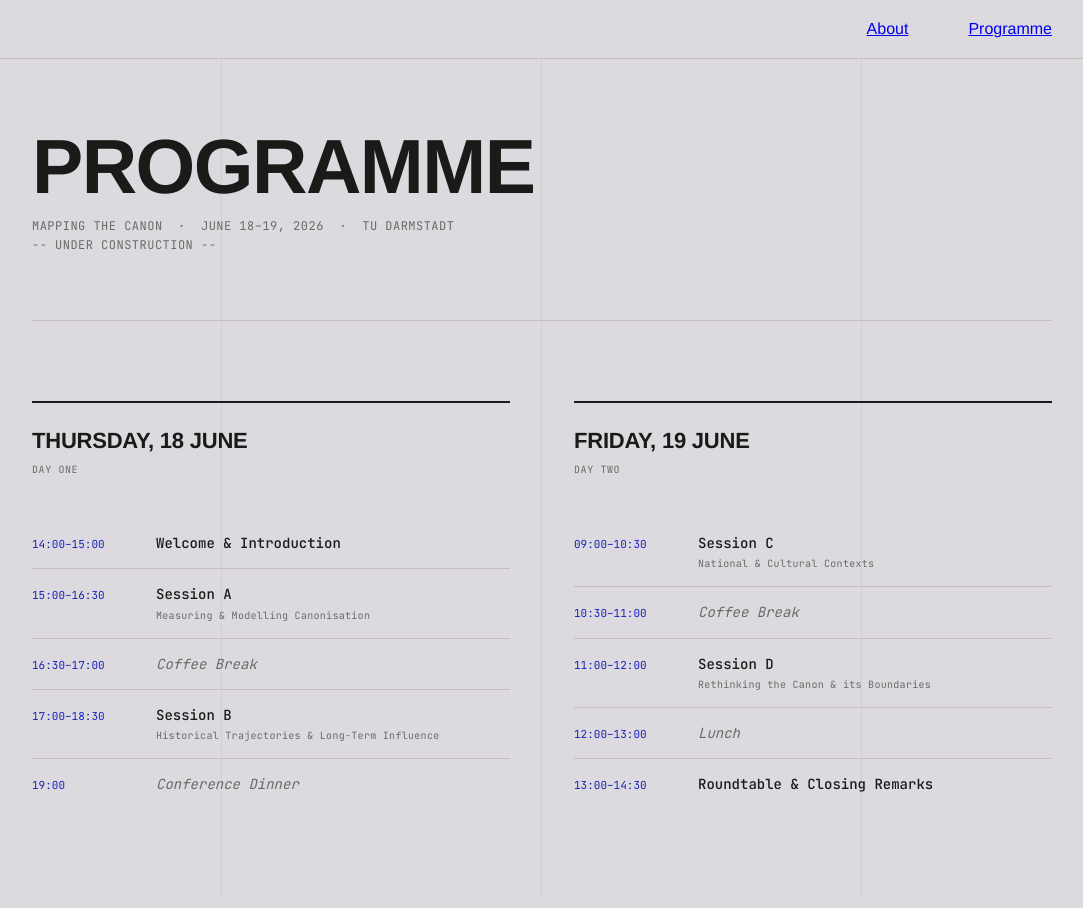
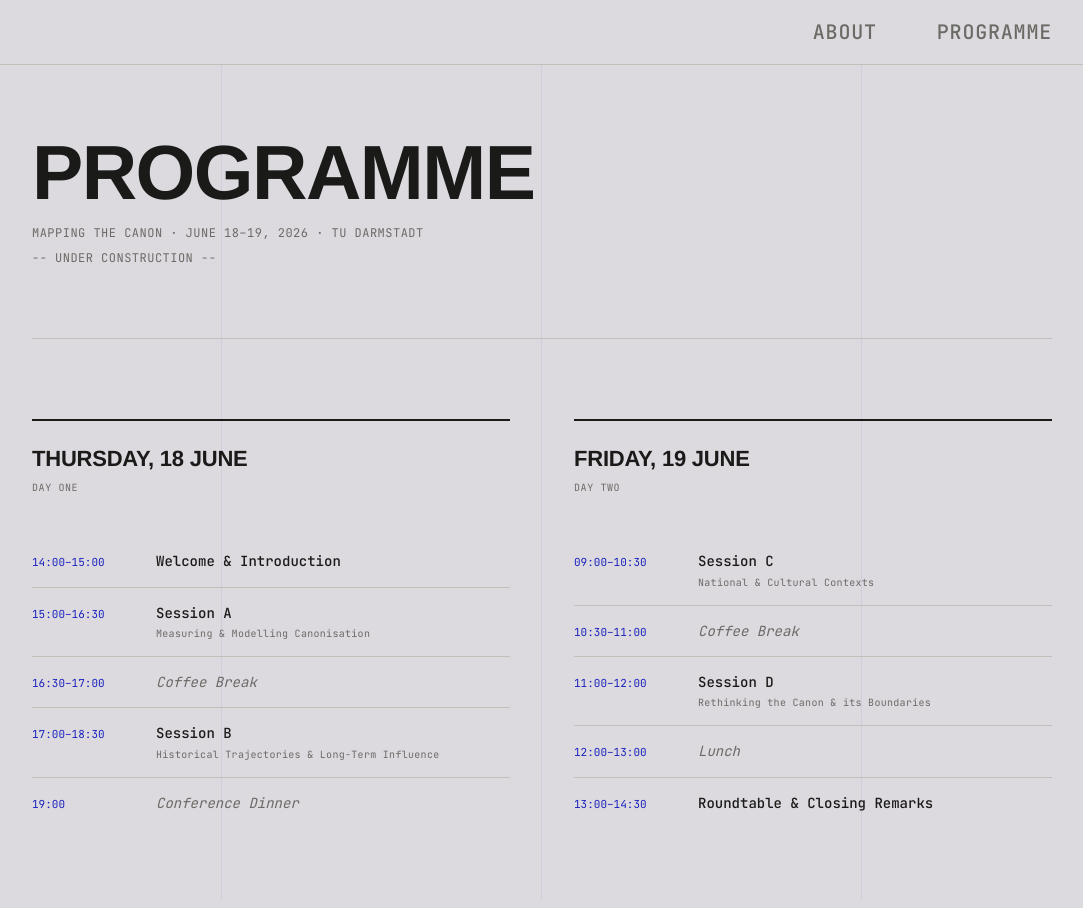
Before and after one commit to jbrottrager/jbrottrager.github.io, a Jekyll site: the page mapping-the-canon/programme/index.html, which Jekyll copies as it is, in a window 1280 px wide. Shown: the whole page, without its empty margins (98-1181 px from the left). Built offline with Jekyll 4.4.1, drawn with Linux system fonts in a browser that asks for light colours.

Commit message:
Update index.html

```diff
--- a/mapping-the-canon/programme/index.html
+++ b/mapping-the-canon/programme/index.html
@@ -21,6 +21,7 @@
     }
 
     html { scroll-behavior: smooth; }
+
     body {
       background: var(--bg);
       color: var(--ink);
@@ -38,7 +39,9 @@
       display: grid;
       grid-template-columns: 1fr 1fr 1fr 1fr;
     }
-    .grid-overlay span { border-right: 1px solid rgba(26,31,212,0.06); }
+    .grid-overlay span {
+      border-right: 1px solid rgba(26,31,212,0.06);
+    }
 
     /* ── NAV ── */
     nav {
@@ -68,14 +71,6 @@
       transition: color 0.2s;
     }
     .nav-back:hover { color: var(--blue); }
-    .nav-label {
-      font-family: var(--mono);
-      font-size: 10px;
-      font-weight: 400;
-      letter-spacing: 0.04em;
-      text-transform: uppercase;
-      color: var(--mid);
-    }
 
     /* ── WRAPPER ── */
     .wrapper {
@@ -107,6 +102,7 @@
       letter-spacing: 0.04em;
       text-transform: uppercase;
       color: var(--mid);
+      margin-bottom: 6px;
     }
 
     /* ── PROGRAMME ── */
@@ -195,8 +189,8 @@
 
 <nav>
   <div class="inner">
-    <a class="nav-link" href="/mapping-the-canon/">About</a>
-    <a class="nav-link active" href="/mapping-the-canon/programme/">Programme</a>
+    <a class="nav-back" href="/mapping-the-canon/">About</a>
+    <a class="nav-back" href="/mapping-the-canon/programme/">Programme</a>
   </div>
 </nav>
 
@@ -204,7 +198,7 @@
 
   <div class="page-header">
     <h1>Programme</h1>
-    <p>Mapping the Canon &nbsp;·&nbsp; June 18–19, 2026 &nbsp;·&nbsp; TU Darmstadt</p>
+    <p>Mapping the Canon · June 18–19, 2026 · TU Darmstadt</p>
     <p>-- under construction --</p>
   </div>
 
@@ -305,5 +299,6 @@
   </section>
 
 </div>
+
 </body>
 </html>
```
Also changed, not shown: other parts of mapping-the-canon/programme/index.html (+1 -3 lines).
